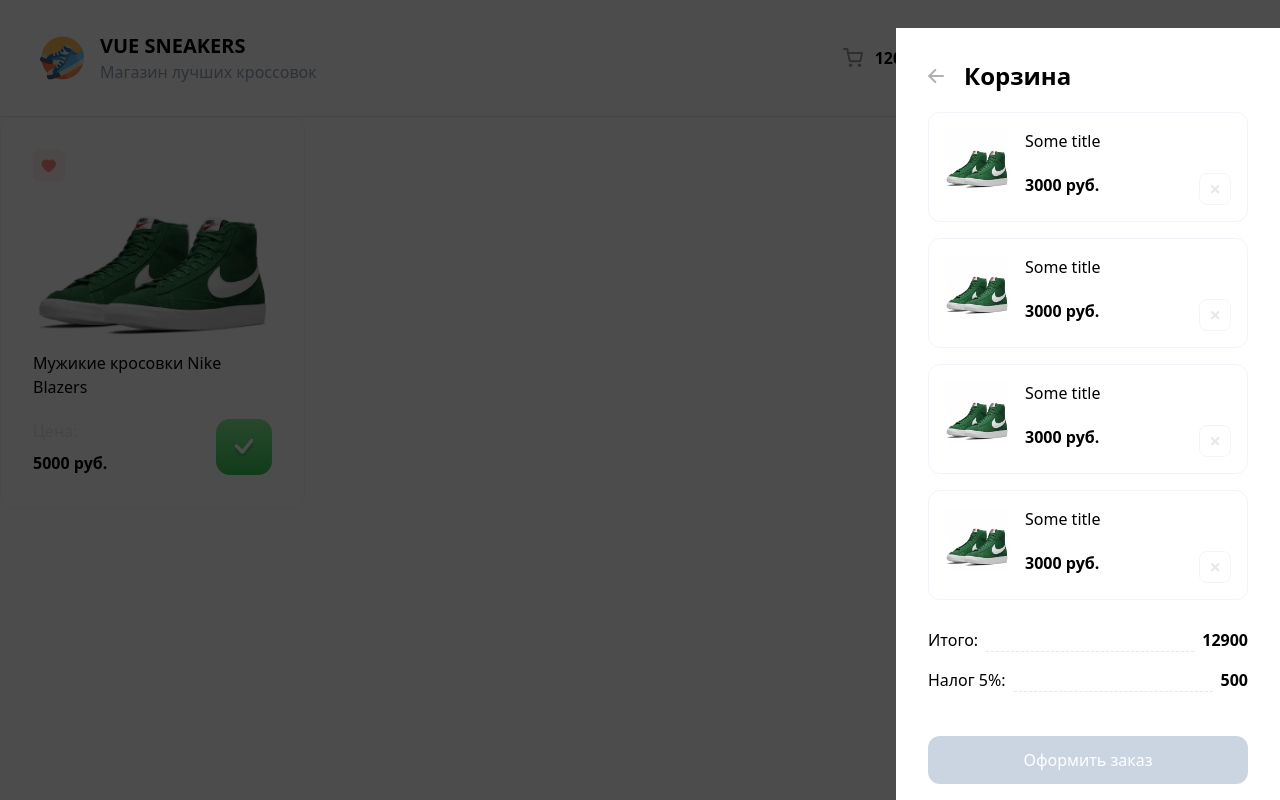
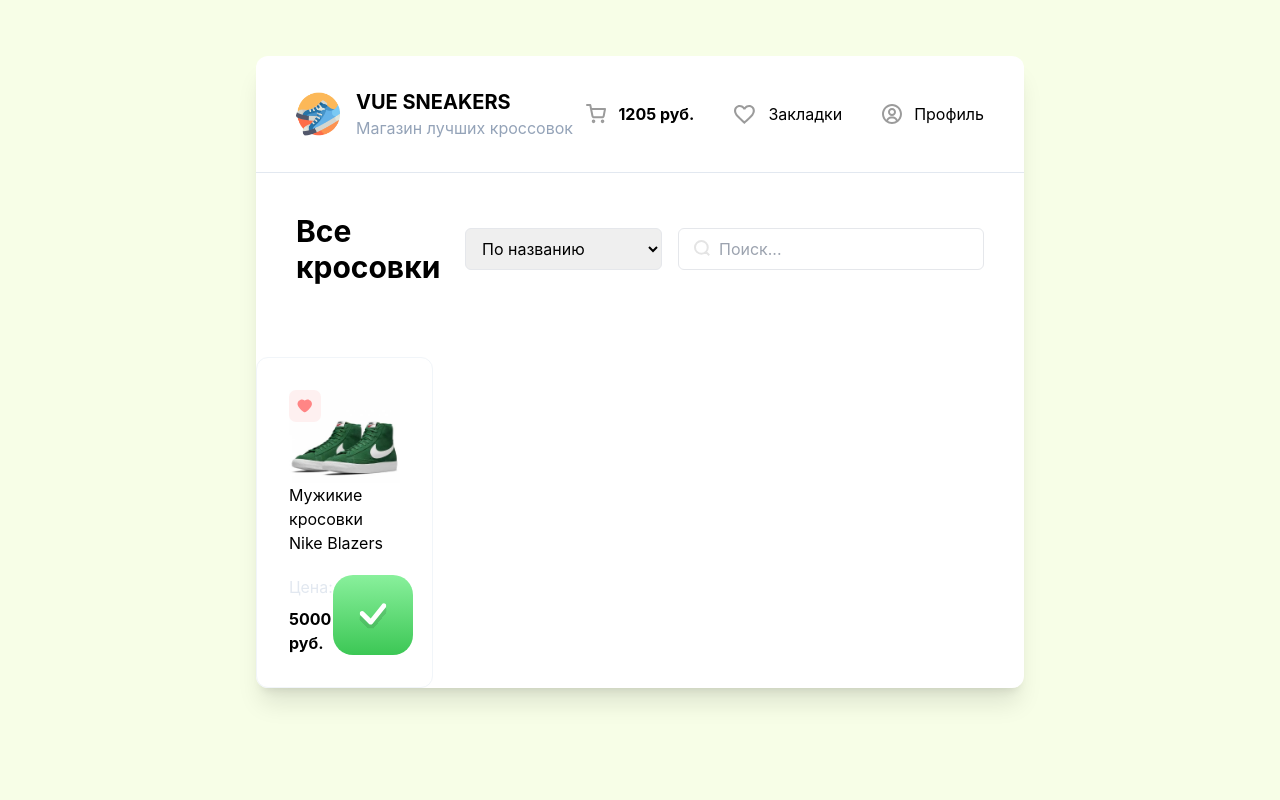
Before and after one commit to SnoopyABC/sneakers-project, a Vue app: page / in a window 1280 px wide. Built offline with nearby package versions, Linux system fonts and the light colour scheme.

Commit message:
Added input and select

```diff
--- a/src/App.vue
+++ b/src/App.vue
@@ -6,9 +6,33 @@
 </script>
 
 <template>
-  <Drawer />
-  <Header />
-  <CardList />
+  <div class="bg-white w-3/5 m-auto rounded-xl shadow-xl shadow-grey-200 mt-14">
+    <Header />
+    <!-- <Drawer /> -->
+    <div class="p-10">
+      <div class="flex justify-between items-center mb-8">
+        <h2 class="text-3xl font-bold">Все кросовки</h2>
+        <div class="flex gap-4">
+          <select
+          class="py-2 px-3 border border-gray-200 focus:border-gray-400 rounded-md focus:outline-none"
+        >
+          <option value="name">По названию</option>
+          <option value="price">По цене (дешевые)</option>
+          <option value="price">По цене (дорогие)</option>
+        </select>
+        <div class="relative">
+          <img src="/search.svg" class="absolute left-4 top-3" alt="" />
+          <input
+            placeholder="Поиск..."
+            class="border border-gray-200 rounded-md py-2 pl-10 pr-4 outline-none"
+          />
+        </div>
+        </div>
+
+      </div>
+    </div>
+    <CardList />
+  </div>
 </template>
 
 <style scoped></style>
--- a/src/assets/main.css
+++ b/src/assets/main.css
@@ -1,3 +1,16 @@
 @tailwind base;
 @tailwind components;
 @tailwind utilities;
+
+* {
+  font-synthesis: none;
+  text-rendering: optimizeLegibility;
+  -webkit-font-smoothing: antialiased;
+  -moz-osx-font-smoothing: grayscale;
+  -webkit-text-size-adjust: 100%;
+  font-family: Inter, system-ui, Avenir, Helvetica, Arial, sans-serif;
+}
+
+body {
+  background-color: rgb(247 254 231);
+}
```
